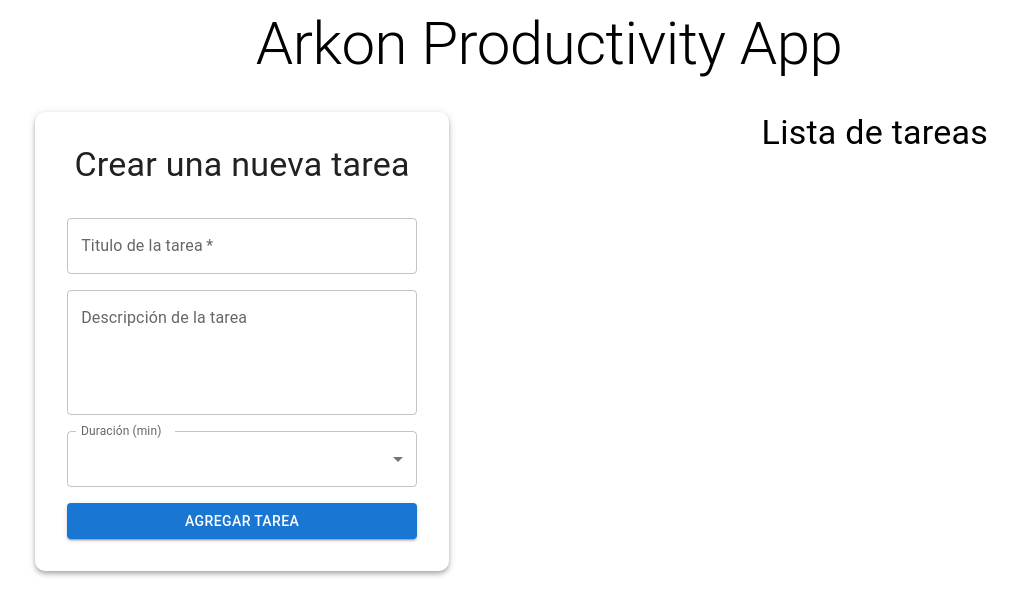
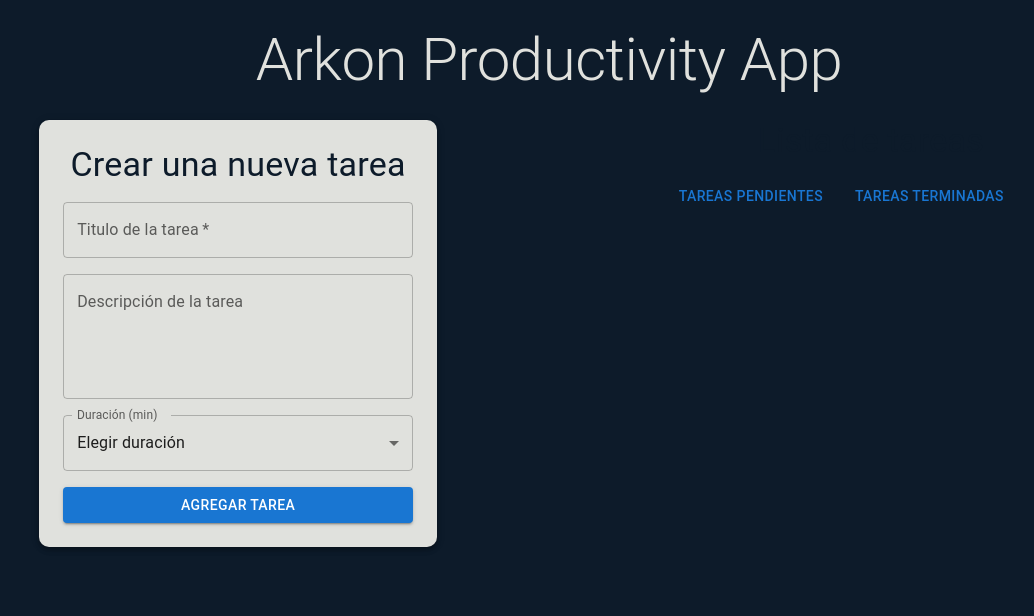
Before and after one commit to navi-exe04/productivity-app-arkon, a React (Vite) app: page / in a window 1280 px wide. Shown: the top 616 px of the page, without its empty margins (91-1125 px from the left). Built offline with nearby package versions, Linux system fonts and the light colour scheme.

Commit message:
styles/feat: added some new styles and tabs for tasks list

```diff
--- a/package.json
+++ b/package.json
@@ -14,7 +14,8 @@
     "@emotion/styled": "^11.13.0",
     "@mui/material": "^6.0.2",
     "react": "^18.3.1",
-    "react-dom": "^18.3.1"
+    "react-dom": "^18.3.1",
+    "sass": "^1.78.0"
   },
   "devDependencies": {
     "@eslint/js": "^9.9.0",
--- a/src/App.tsx
+++ b/src/App.tsx
@@ -8,9 +8,9 @@ function App() {
   return (
     <>
       <TaskProvider>
-        <div id="productivity-app">
+        <div id="productivity-app" className="bg-blue">
           <header className="app-header">
-            <Typography variant='h2' textAlign="center" marginBottom="32px">
+            <Typography variant='h2' className="title">
                 Arkon Productivity App
             </Typography>
           </header>
--- a/src/components/TaskForm.tsx
+++ b/src/components/TaskForm.tsx
@@ -11,15 +11,35 @@ import {
 
 const TaskForm = () => {
     // Configure state for the component
-    const { dispatch } = useTaskContext();
-    const [taskDescription, setTaskDescription] = useState<string>('');
-    const [taskDuration, setTaskDuration] = useState<number>(0);
-    const [taskTitle, setTaskTitle] = useState<string>("");
-    const [showDurationInput, setShowDurationInput] = useState<boolean>(false);
+    const { state, dispatch } = useTaskContext();
+
+    const [taskTitle, setTaskTitle] = useState<string>(state.taskInfo ? state.taskInfo.taskTitle : "");
+    const [taskDescription, setTaskDescription] = useState<string>(state.taskInfo ? state.taskInfo.taskDescription : "");
+    const [taskDuration, setTaskDuration] = useState<number>(state.taskInfo ? state.taskInfo.taskDuration : 0);
+
+    const [showCustomizedDurationInput, setShowCustomizedDurationInput] = useState<boolean>(false);
+    const [customHours, setCustomHours] = useState<number>(0);
+    const [customMinutes, setCustomMinutes] = useState<number>(0);
+    const [customDuration, setCustomDuration] = useState<number>(0);
+    const [showErrorMessage, setShowErrorMessage] = useState<boolean>(false);
 
     const inputRef = useRef<HTMLInputElement>(null);
 
-    const funAddTask = () => {
+    // Reset the component state
+    const funResetState = () => {
+        setTaskTitle('');
+        setTaskDescription('');
+        setTaskDuration(0);
+        setShowCustomizedDurationInput(false);
+        setCustomHours(0);
+        setCustomMinutes(0);
+        setCustomDuration(0);
+
+    }
+
+    // Add a new task in state
+    const funAddTask = (e : React.ChangeEvent<HTMLFormElement>) => {
+        e.preventDefault();
         if (taskDescription.trim() && taskDuration > 0) {
             dispatch({
                 type: 'ADD_TASK',
@@ -27,32 +47,65 @@ const TaskForm = () => {
                     taskId: Date.now().toString(),
                     taskTitle,
                     taskDescription,
-                    taskDuration,
+                    taskDuration: showCustomizedDurationInput ? customDuration : taskDuration,
                     isCompleted: false,
+                    isCustomDuration: showCustomizedDurationInput,
                 },
             });
-            setTaskTitle('');
-            setTaskDescription('');
-            setTaskDuration(0);
+            funResetState();
             inputRef.current?.focus();
         }
     };
 
+    // Set the duration in state or defines a customized duration
     const funSetTaskDuration = (duration : number) => {
-        if (duration != 1)
         setTaskDuration(duration);
+
+        if (duration == 1)
+            return setShowCustomizedDurationInput(true);
+
+        return setShowCustomizedDurationInput(false);
+    }
+
+    // Set the customized duration in state
+    const funSetCustomizedDurantion = (e : React.ChangeEvent<HTMLInputElement>) => {
+        e.preventDefault();
+        // Obtain the values of inputs and define temp variables
+        const {id, value} = e.target;
+        const duration = parseInt(value);
+        let newCustomHours = customHours;
+        let newCustomMinutes = customMinutes;
+
+        // Check the custom hours or minutes
+        if (id === 'hours') {
+            setCustomHours(duration);
+            newCustomHours = duration;
+        }
+        else {
+            setCustomMinutes(duration);
+            newCustomMinutes = duration;
+        }
+
+        // Save the custom duration in state
+        const totalDuration = (newCustomHours*60) + newCustomMinutes;
+        setCustomDuration(totalDuration);
+
+        // Verify if the duration is correct
+        if (totalDuration > 120)
+            return setShowErrorMessage(true);
         else
-            setShowDurationInput(true);
+            return setShowErrorMessage(false);
     }
 
     return (
         <Box>
-            <Paper elevation={4} sx={{
+            <Paper elevation={4} className='form-container' sx={{
                 padding: '2rem', maxWidth: '350px',
                 width: '100%', borderRadius: '10px',
                 margin: '0 12px'
             }}>
-                <Typography variant="h4" align="center" marginBottom="32px">
+                <form onSubmit={funAddTask}>
+                    <Typography variant="h4" className='title'>
                         Crear una nueva tarea
                     </Typography>
                     <Stack spacing={2}>
@@ -78,9 +131,6 @@ const TaskForm = () => {
                             />
                         </FormControl>
                         <FormControl>
-                        {
-                            !showDurationInput ? (
-                                <>
                             <InputLabel id="select-duration-label">
                                 Duración (min)
                             </InputLabel>
@@ -93,28 +143,60 @@ const TaskForm = () => {
                                 onChange={(e) => funSetTaskDuration(Number(e.target.value))}
                                 required
                             >
+                                <MenuItem value={0} disabled defaultChecked>Elegir duración</MenuItem>
                                 <MenuItem value={30}>Corta (30 minutos)</MenuItem>
                                 <MenuItem value={45}>Media (45 minutos)</MenuItem>
                                 <MenuItem value={60}>Larga (1 hora)</MenuItem>
                                 <MenuItem value={1}>Personalizada</MenuItem>
                             </Select>
+                            {
+                                showCustomizedDurationInput && (
+                                    <>
+                                        <Typography margin="12px 0">
+                                            Duración personalizada (2 hrs. Máximo)
+                                        </Typography>
+                                        <TextField
+                                            id='hours'
+                                            error={showErrorMessage}
+                                            type='number'
+                                            label="Horas"
+                                            variant="outlined"
+                                            helperText={showErrorMessage ? 'La duración no puede ser más de 2 hrs.' : ""}
+                                            sx={{marginBottom:"12px"}}
+                                            onChange={funSetCustomizedDurantion}
+                                            inputProps={{
+                                                min: 0,
+                                                max: 2,
+                                            }}
+                                            required
+                                        />
+                                        <TextField
+                                            id='minutes'
+                                            type='number'
+                                            label="Minutos"
+                                            variant="outlined"
+                                            onChange={funSetCustomizedDurantion}
+                                            inputProps={{
+                                                min: 0,
+                                                max: 59,
+                                            }}
+                                            required
+                                        />
                                     </>
-                            )
-                            : (
-                                <TextField
-                                    fullWidth
-                                    type='number'
-                                    label="Duración personalizada en min."
-                                    variant="outlined"
-                                    onChange={(e) => setTaskDuration(parseInt(e.target.value))}
-                                />
                                 )
                             }
                         </FormControl>
-                    <Button onClick={funAddTask} variant="contained" color="primary" fullWidth>
+                        <Button
+                            fullWidth
+                            type='submit'
+                            variant="contained"
+                            color="primary"
+                            disabled={showErrorMessage}
+                        >
                             Agregar tarea
                         </Button>
                     </Stack>
+                </form>
             </Paper>
         </Box>
     );
--- a/src/components/TaskList.tsx
+++ b/src/components/TaskList.tsx
@@ -1,42 +1,101 @@
 // Import modules
-import { useMemo } from 'react';
+import { useMemo, useState } from 'react';
 import { useTaskContext } from '../contexts/TaskContext';
-import { Box, Button, Typography, Paper, Stack } from '@mui/material';
+import { Box, Button, Typography, Paper, Stack, Item } from '@mui/material';
+import { Task } from '../models/interfaces';
 
 const TaskList = () => {
     // Config state for tasks
     const { state, dispatch } = useTaskContext();
+    const [selectedTab, setSelectedTab] = useState('pending');
 
     // Obtain the pending tasks
-    const pendingTasks = useMemo(
-        () => state.filter(task => !task.isCompleted),
+    const pendingTasks = useMemo(() =>
+        state.tasks.filter(task => !task.isCompleted),
         [state]
     );
 
+    // Obtain the completed tasks
+    const completedTasks = useMemo(() =>
+        state.tasks.filter(task => task.isCompleted),
+        [state]
+    );
+
+
+
+    //
+    const funEditTask = (taskId : string) => {
+        const taskInfo = state.tasks.find(task => task.taskId === taskId);
+        dispatch({
+            type: 'SET_TASK_INFO',
+            payload: taskInfo as Task
+        });
+        dispatch({
+            type: 'SET_EDITING_TASK',
+            payload: true
+        });
+    }
+
     // List of pending tasks
     return (
-        <Box sx={{minWidth: "400px"}}>
-            <Typography variant="h4" textAlign="center" marginBottom="32px">
+        <Box sx={{minWidth: "400px", maxWidth: "500px"}}>
+            <div id='tasks-list'>
+                <Typography variant="h4" className='title'>
                     Lista de tareas
                 </Typography>
+                {/* Task lists tabs */}
+                <Stack direction="row" spacing={2}>
+                    <Button onClick={() => setSelectedTab('pending')}>
+                        Tareas pendientes
+                    </Button>
+                    <Button onClick={() => setSelectedTab('completed')}>
+                        Tareas terminadas
+                    </Button>
+                </Stack>
+            </div>
+
+            {/* List of tasks */}
             <Stack spacing={2}>
                 {
+                    selectedTab == 'pending' ? (
                         pendingTasks.map(task => (
-                        <Paper elevation={3} key={task.taskId} sx={{border: "2px solid black", borderRadius: "8px", padding: "6px 12px"}}>
-                            <Typography variant='h6' textAlign="center" marginBottom="16px">
-                                {task.taskTitle} - {task.taskDuration} minutos
+                            <Paper elevation={3} key={task.taskId} sx={{border: "2px solid orange", borderRadius: "8px", padding: "6px 12px"}}>
+                                {/* Task info */}
+                                <Typography variant='h5' textAlign="center" marginBottom="16px">
+                                    {task.taskTitle}
                                 </Typography>
-                            <Typography variant='body1' textAlign="center">
+                                <Typography variant='body1' textAlign="center" marginBottom="16px">
                                     {task.taskDescription}
                                 </Typography>
-                            <Button sx={{background:"#2a9d8f", marginRight: "12px"}} onClick={() => dispatch({ type: 'COMPLETE_TASK', payload: task.taskId })} >
-                                <svg width="25px" height="25px" viewBox="0 0 24 24" fill="none" xmlns="http://www.w3.org/2000/svg"><g id="SVGRepo_bgCarrier" stroke-width="0"></g><g id="SVGRepo_tracerCarrier" stroke-linecap="round" stroke-linejoin="round"></g><g id="SVGRepo_iconCarrier"> <path d="M5 14L8.23309 16.4248C8.66178 16.7463 9.26772 16.6728 9.60705 16.2581L18 6" stroke="#ffffff" stroke-width="2" stroke-linecap="round"></path> </g></svg>
+                                <Typography variant='h6' textAlign="center" marginBottom="16px">
+                                    Tiempo estimado: {task.taskDuration} minutos
+                                </Typography>
+
+                                {/* Task options */}
+                                <Box>
+                                    <Button
+                                        sx={{background:"#2a9d8f", marginRight: "12px"}}
+                                        onClick={() => dispatch({ type: 'COMPLETE_TASK', payload: task.taskId })}
+                                    >
+                                        <svg width="25px" height="25px" viewBox="0 0 24 24" fill="none" xmlns="http://www.w3.org/2000/svg"><g id="SVGRepo_bgCarrier" strokeWidth="0"></g><g id="SVGRepo_tracerCarrier" strokeLinecap="round" strokeLinejoin="round"></g><g id="SVGRepo_iconCarrier"> <path d="M5 14L8.23309 16.4248C8.66178 16.7463 9.26772 16.6728 9.60705 16.2581L18 6" stroke="#ffffff" strokeWidth="2" strokeLinecap="round"></path> </g></svg>
                                     </Button>
-                            <Button sx={{background:"#c1121f"}} onClick={() => dispatch({ type: 'DELETE_TASK', payload: task.taskId })}>
-                                <svg width="25px" height="25px" viewBox="0 0 24 24" fill="none" xmlns="http://www.w3.org/2000/svg"><g id="SVGRepo_bgCarrier" stroke-width="0"></g><g id="SVGRepo_tracerCarrier" stroke-linecap="round" stroke-linejoin="round"></g><g id="SVGRepo_iconCarrier"> <path d="M4 7H20" stroke="#ffffff" stroke-width="2" stroke-linecap="round" stroke-linejoin="round"></path> <path d="M6 7V18C6 19.6569 7.34315 21 9 21H15C16.6569 21 18 19.6569 18 18V7" stroke="#ffffff" stroke-width="2" stroke-linecap="round" stroke-linejoin="round"></path> <path d="M9 5C9 3.89543 9.89543 3 11 3H13C14.1046 3 15 3.89543 15 5V7H9V5Z" stroke="#ffffff" stroke-width="2" stroke-linecap="round" stroke-linejoin="round"></path> </g></svg>
+                                    <Button
+                                        sx={{background:"#3a86ff", marginRight: "12px"}}
+                                        onClick={() => funEditTask(task.taskId)}
+                                    >
+                                        <svg width="25px" height="25px" viewBox="0 0 24 24" fill="none" xmlns="http://www.w3.org/2000/svg"><g id="SVGRepo_bgCarrier" strokeWidth="0"></g><g id="SVGRepo_tracerCarrier" strokeLinecap="round" strokeLinejoin="round"></g><g id="SVGRepo_iconCarrier"> <g id="Edit / Edit_Pencil_01"> <path id="Vector" d="M12 8.00012L4 16.0001V20.0001L8 20.0001L16 12.0001M12 8.00012L14.8686 5.13146L14.8704 5.12976C15.2652 4.73488 15.463 4.53709 15.691 4.46301C15.8919 4.39775 16.1082 4.39775 16.3091 4.46301C16.5369 4.53704 16.7345 4.7346 17.1288 5.12892L18.8686 6.86872C19.2646 7.26474 19.4627 7.46284 19.5369 7.69117C19.6022 7.89201 19.6021 8.10835 19.5369 8.3092C19.4628 8.53736 19.265 8.73516 18.8695 9.13061L18.8686 9.13146L16 12.0001M12 8.00012L16 12.0001" stroke="#ffffff" strokeWidth="2" strokeLinecap="round" strokeLinejoin="round"></path> </g> </g></svg>
                                     </Button>
+                                    <Button
+                                        sx={{background:"#c1121f"}}
+                                        onClick={() => dispatch({ type: 'DELETE_TASK', payload: task.taskId })}
+                                    >
+                                        <svg width="25px" height="25px" viewBox="0 0 24 24" fill="none" xmlns="http://www.w3.org/2000/svg"><g id="SVGRepo_bgCarrier" strokeWidth="0"></g><g id="SVGRepo_tracerCarrier" strokeLinecap="round" strokeLinejoin="round"></g><g id="SVGRepo_iconCarrier"> <path d="M4 7H20" stroke="#ffffff" strokeWidth="2" strokeLinecap="round" strokeLinejoin="round"></path> <path d="M6 7V18C6 19.6569 7.34315 21 9 21H15C16.6569 21 18 19.6569 18 18V7" stroke="#ffffff" strokeWidth="2" strokeLinecap="round" strokeLinejoin="round"></path> <path d="M9 5C9 3.89543 9.89543 3 11 3H13C14.1046 3 15 3.89543 15 5V7H9V5Z" stroke="#ffffff" strokeWidth="2" strokeLinecap="round" strokeLinejoin="round"></path> </g></svg>
+                                    </Button>
+                                </Box>
                             </Paper>
                         ))
+                    )
+                    : (null)
                 }
             </Stack>
         </Box>
--- a/src/contexts/TaskContext.tsx
+++ b/src/contexts/TaskContext.tsx
@@ -3,25 +3,61 @@ import React, { createContext, useReducer, useContext } from 'react';
 import { Task } from '../models/interfaces';
 
 // Define a state for tasks
-type TaskState = Task[];
+type TaskState = {
+    tasks: Task[],
+    isEditing: boolean,
+    taskInfo: Task | null,
+};
 
 // Define the type of actions for state
 type Action =
     | { type: 'ADD_TASK'; payload: Task }
     | { type: 'DELETE_TASK'; payload: string }
-    | { type: 'COMPLETE_TASK'; payload: string };
+    | { type: 'COMPLETE_TASK'; payload: string }
+    | { type: 'SET_TASK_INFO'; payload: Task }
+    | { type: 'SET_EDITING_TASK'; payload: boolean }
+    | { type: 'EDIT_TASK'; payload: Task };
 
 // Config the actions
 const taskReducer = (state: TaskState, action: Action): TaskState => {
     switch (action.type) {
         case 'ADD_TASK':
-            return [...state, action.payload];
+            return {
+                ...state,
+                tasks: [...state.tasks, action.payload]
+            };
         case 'DELETE_TASK':
-            return state.filter(task => task.taskId !== action.payload);
+            return {
+                ...state,
+                tasks: state.tasks.filter(task => task.taskId !== action.payload)
+            };
         case 'COMPLETE_TASK':
-            return state.map(task =>
-                task.taskId === action.payload ? { ...task, completed: true } : task
-            );
+            return {
+                ...state,
+                tasks: state.tasks.map(task =>
+                    task.taskId === action.payload ? { ...task, isCompleted: true } : task
+                )
+            };
+        case 'SET_TASK_INFO':
+            return {
+                ...state,
+                taskInfo: action.payload
+            }
+        case 'SET_EDITING_TASK':
+            return {
+                ...state,
+                isEditing: action.payload
+            };
+        case 'EDIT_TASK': {
+            return {
+                ...state,
+                tasks: state.tasks.map(task =>
+                    task.taskId === action.payload.taskId
+                        ? { ...task, ...action.payload }
+                        : task
+                )
+            };
+        }
         default:
             return state;
     }
@@ -31,11 +67,14 @@ const taskReducer = (state: TaskState, action: Action): TaskState => {
 const TaskContext = createContext<{
     state: TaskState;
     dispatch: React.Dispatch<Action>;
-}>({ state: [], dispatch: () => null });
+}>({
+    state: {tasks: [], isEditing: false, taskInfo: null},
+    dispatch: () => null
+});
 
 // Create the task provider component
 export const TaskProvider: React.FC<{ children: React.ReactNode }> = ({ children }) => {
-    const [state, dispatch] = useReducer(taskReducer, []);
+    const [state, dispatch] = useReducer(taskReducer, {tasks: [], isEditing: false, taskInfo: null});
 
     return (
         <TaskContext.Provider value={{ state, dispatch }}>
--- a/src/main.tsx
+++ b/src/main.tsx
@@ -1,6 +1,7 @@
 import { StrictMode } from 'react'
 import { createRoot } from 'react-dom/client'
 import App from './App.tsx'
+import './styles/styles.scss';
 
 createRoot(document.getElementById('root')!).render(
   <StrictMode>
--- a/src/models/interfaces.ts
+++ b/src/models/interfaces.ts
@@ -4,4 +4,5 @@ export interface Task {
     taskDescription: string;
     taskDuration: number;
     isCompleted: boolean;
+    isCustomDuration: boolean;
 }
--- /dev/null
+++ b/src/styles/_variables.scss
@@ -0,0 +1,6 @@
+// Color variables
+$blue-1: #0D1B2A;
+$blue-2: #1B263B;
+$gray-1: #415A77;
+$gray-2: #778DA9;
+$white: #E0E1DD;
--- /dev/null
+++ b/src/styles/styles.scss
@@ -0,0 +1,48 @@
+@import './variables.scss';
+
+// General
+body {
+    background: $blue-1;
+}
+
+// Backgrounds
+.bg-blue {
+    background: $blue-1;
+}
+
+.bg-white {
+    background: $white;
+}
+
+// Titles
+.title {
+    margin-bottom: 16px !important;
+    text-align: center;
+}
+
+h2.title {
+    color: $white;
+}
+
+h4.title {
+    color: $blue-1;
+}
+
+#productivity-app {
+    .app-header {
+        margin: 24px;
+    }
+
+    .form-container {
+        width: 100%;
+        max-width: 350px;
+        padding: 24px;
+        border-radius: 10px;
+        margin: 0 12px;
+        background: $white;
+    }
+
+    #task-list {
+
+    }
+}
```
Also changed, not shown: 1 other file (tests, documents, lock files or other folders). Lines whose indentation alone changed are shown as unchanged.
